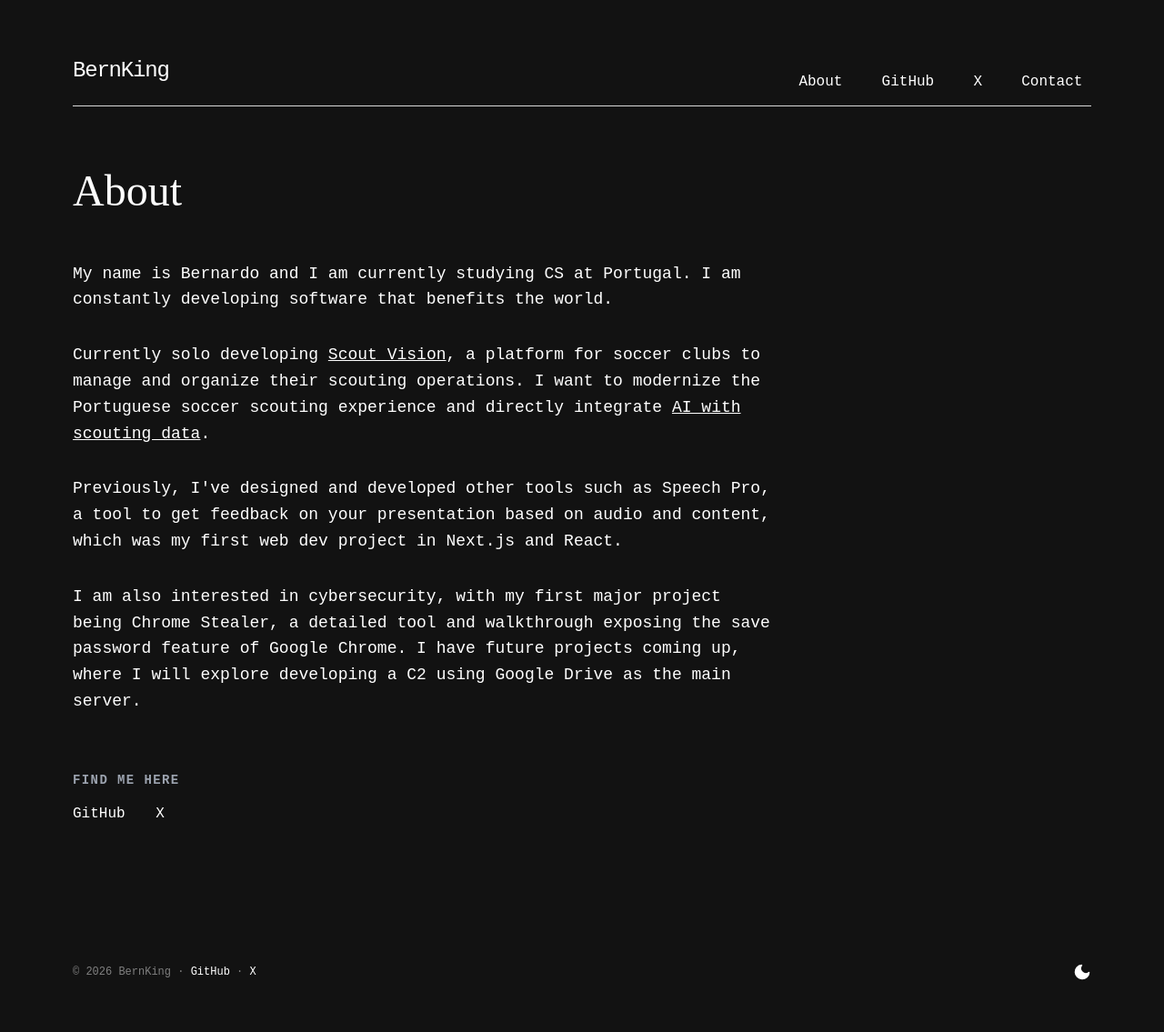
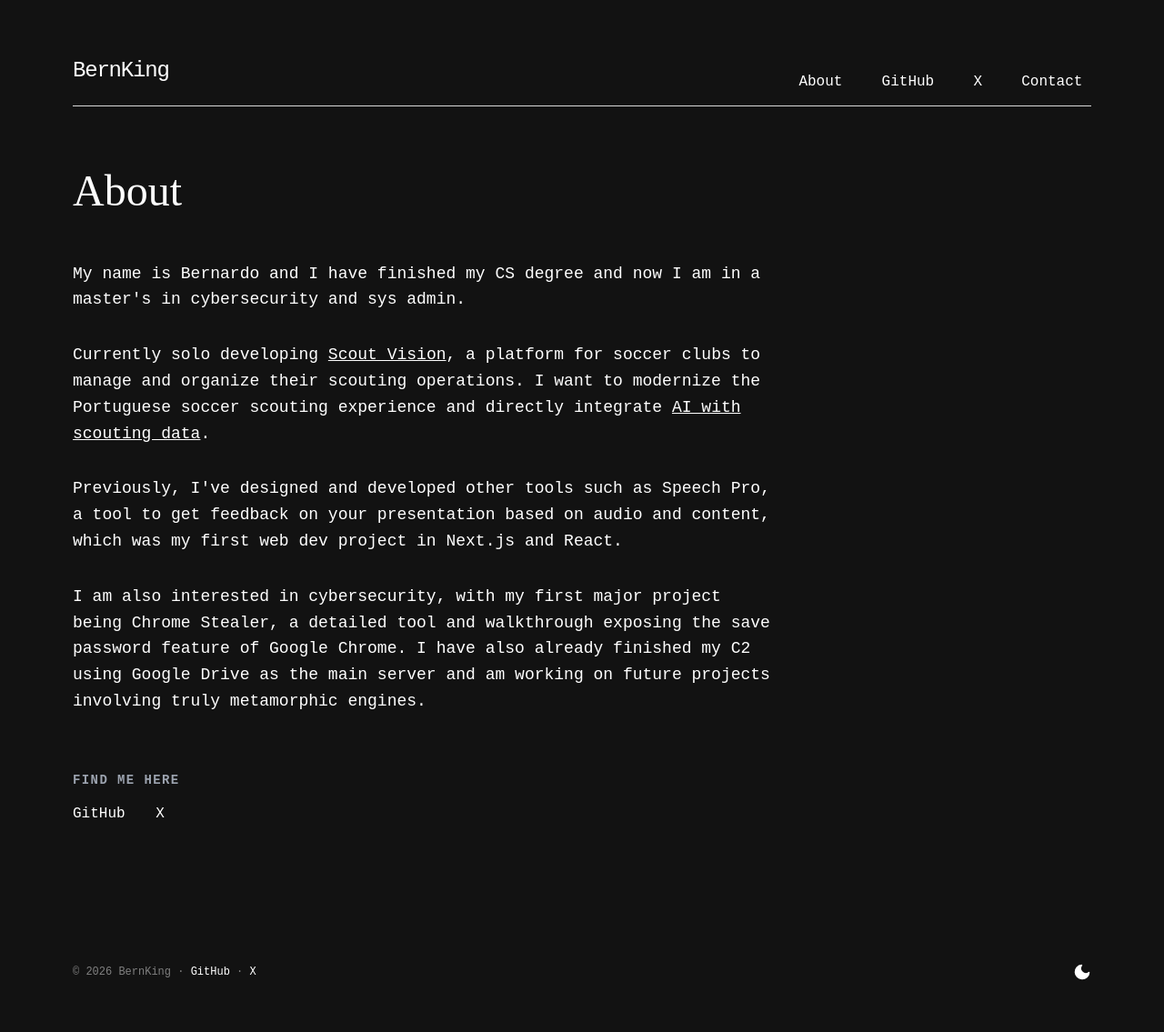
Before and after one commit to BernKing/bernking.github.io, a Jekyll site: the page built from about.html, in a window 1280 px wide. Shown: the whole page at 91% size. Built offline with Jekyll 4.4.1, drawn with Linux system fonts in a browser that asks for light colours; some web fonts are replaced.

Commit message:
Update about.html to reflect educational progress and project developments. Changed personal description to indicate completion of CS degree and current master's studies in cybersecurity. Enhanced project details to include completion of a C2 project using Google Drive and future plans for metamorphic engines. Fix typos in Project D post conclusion for clarity and readability.

```diff
--- a/about.html
+++ b/about.html
@@ -65,7 +65,7 @@ permalink: /about/
     <h1>About</h1>
 
     <div class="text-container">
-      <p>My name is Bernardo and I am currently studying CS at Portugal. I am constantly developing software that benefits the world.</p>
+      <p>My name is Bernardo and I have finished my CS degree and now I am in a master's in cybersecurity and sys admin.</p>
 
       <p>
         Currently solo developing <a href="https://scout-vision.com" target="_blank" rel="noopener noreferrer" class="underline">Scout Vision</a>, a platform for soccer clubs to manage and organize their scouting operations. I want to modernize the Portuguese soccer scouting experience and directly integrate
@@ -77,7 +77,7 @@ permalink: /about/
       </p>
 
       <p>
-        I am also interested in cybersecurity, with my first major project being Chrome Stealer, a detailed tool and walkthrough exposing the save password feature of Google Chrome. I have future projects coming up, where I will explore developing a C2 using Google Drive as the main server.
+        I am also interested in cybersecurity, with my first major project being Chrome Stealer, a detailed tool and walkthrough exposing the save password feature of Google Chrome. I have also already finished my C2 using Google Drive as the main server and am working on future projects involving truly metamorphic engines.
       </p>
     </div>
 
```
Also changed, not shown: _posts/2025-07-15-Project-D.md (+1 -1 lines).
